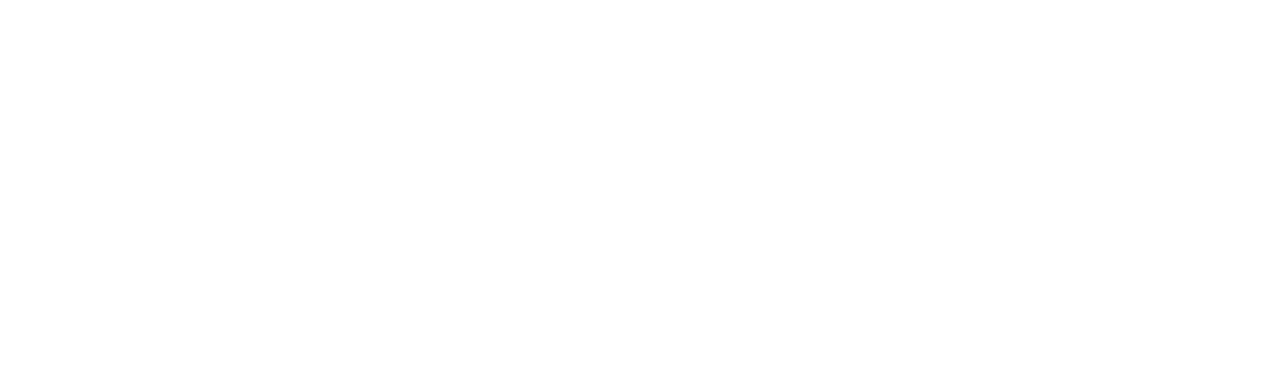
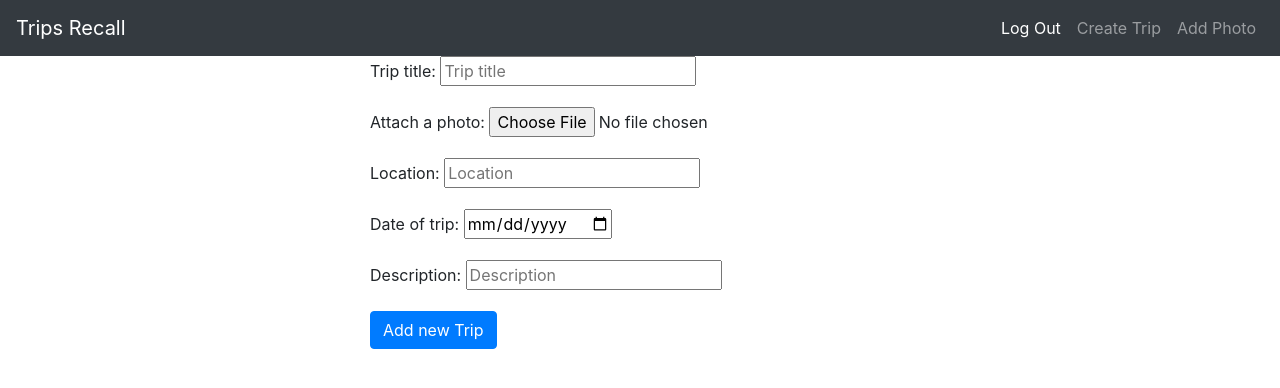
Before and after one commit to AlbenaStoqnova/Django-Web-2024-Trips-Recall, a Django app: page /trips/create/ in a window 1280 px wide. Before the commit the part shown is empty. Shown: the top 388 px of the page. Run offline with Django 5.2, Linux system fonts and the light colour scheme; the visitor is signed in with stand-in values (Sample User, id 1); some libraries are stand-ins or nearby versions.

Commit message:
Created form for trips.

```diff
--- a/templates/base.html
+++ b/templates/base.html
@@ -5,7 +5,7 @@
 <head>
     <meta charset="UTF-8">
     <meta name="viewport" content="width=device-width, initial-scale=1.0">
-    <title>Travel Project</title>
+    <title>Trips Recall</title>
     <link rel="stylesheet" href="https://stackpath.bootstrapcdn.com/bootstrap/4.5.2/css/bootstrap.min.css">
     <link rel="stylesheet" href="{% static 'css/style.css' %}">
 </head>
@@ -13,22 +13,34 @@
     <header>
         <nav class="navbar navbar-expand-lg navbar-dark bg-dark">
             <a class="navbar-brand" href="/">Trips Recall</a>
+            {% if user.is_authenticated %}
                 <div class="collapse navbar-collapse" id="navbarNav">
                     <ul class="navbar-nav ml-auto">
                         <li class="nav-item active">
-                        <a class="nav-link" href="/">Log in</a>
+                            <a class="nav-link" href="/">Log Out</a>
+                        </li>
+                        <li class="nav-item">
+                            <a class="nav-link" href="/">Create Trip</a>
+                        </li>
+                        <li class="nav-item">
+                            <a class="nav-link" href="/">Add Photo</a>
+                    </ul>
+                </div>
+            {% else %}
+                <div class="collapse navbar-collapse" id="navbarNav">
+                    <ul class="navbar-nav ml-auto">
+                        <li class="nav-item active">
+                            <a class="nav-link" href="/">Log In</a>
                         </li>
                         <li class="nav-item">
                             <a class="nav-link" href="/">Register</a>
                         </li>
                         <li class="nav-item">
-                        <a class="nav-link" href="/">Add Trip</a>
-                    </li>
-                    <li class="nav-item">
-                        <a class="nav-link" href="/">Add Photo</a>
-                    </li>
+                            <a class="nav-link" href="/">Home</a>
                     </ul>
                 </div>
+            {% endif %}
+
         </nav>
     </header>
     <main>
--- a/templates/trips/create_trip.html
+++ b/templates/trips/create_trip.html
@@ -0,0 +1,39 @@
+{% extends 'base.html' %}
+{% load static %}
+
+{% block main_content %}
+<div class="container">
+    <div class="row justify-content-center">
+        <div class="col-md-6">
+            <form method="post" class="my-custom-form">
+                {% csrf_token %}
+                {{ form.as_p }}
+                <button type="submit" class="btn btn-primary">Add new Trip</button>
+            </form>
+        </div>
+    </div>
+</div>
+{% endblock %}
+{% block extra_css %}
+<style>
+    .my-custom-form {
+        padding: 50px;
+        background-color: #f9f9f9;
+        border-radius: 5px;
+        box-shadow: 0 0 10px rgba(0, 0, 0, 0.1);
+    }
+
+    .my-custom-form input[type="text"], .my-custom-form textarea {
+        width: 100%;
+        padding: 10px;
+        margin-bottom: 10px;
+        border: 1px solid #ccc;
+        border-radius: 3px;
+        box-sizing: border-box;
+    }
+
+    .my-custom-form button[type="submit"] {
+        /* Bootstrap */
+    }
+</style>
+{% endblock %}
--- a/templates/web/index.html
+++ b/templates/web/index.html
@@ -1,7 +1,6 @@
 {% extends 'base.html' %}
 {% load static %}
 {% block main_content %}
-    <h1>Hello</h1>
 
 
 {% endblock %}
```
Also changed, not shown: trips_recall/trips/urls.py (line endings or trailing spaces). Lines whose indentation alone changed are shown as unchanged.
